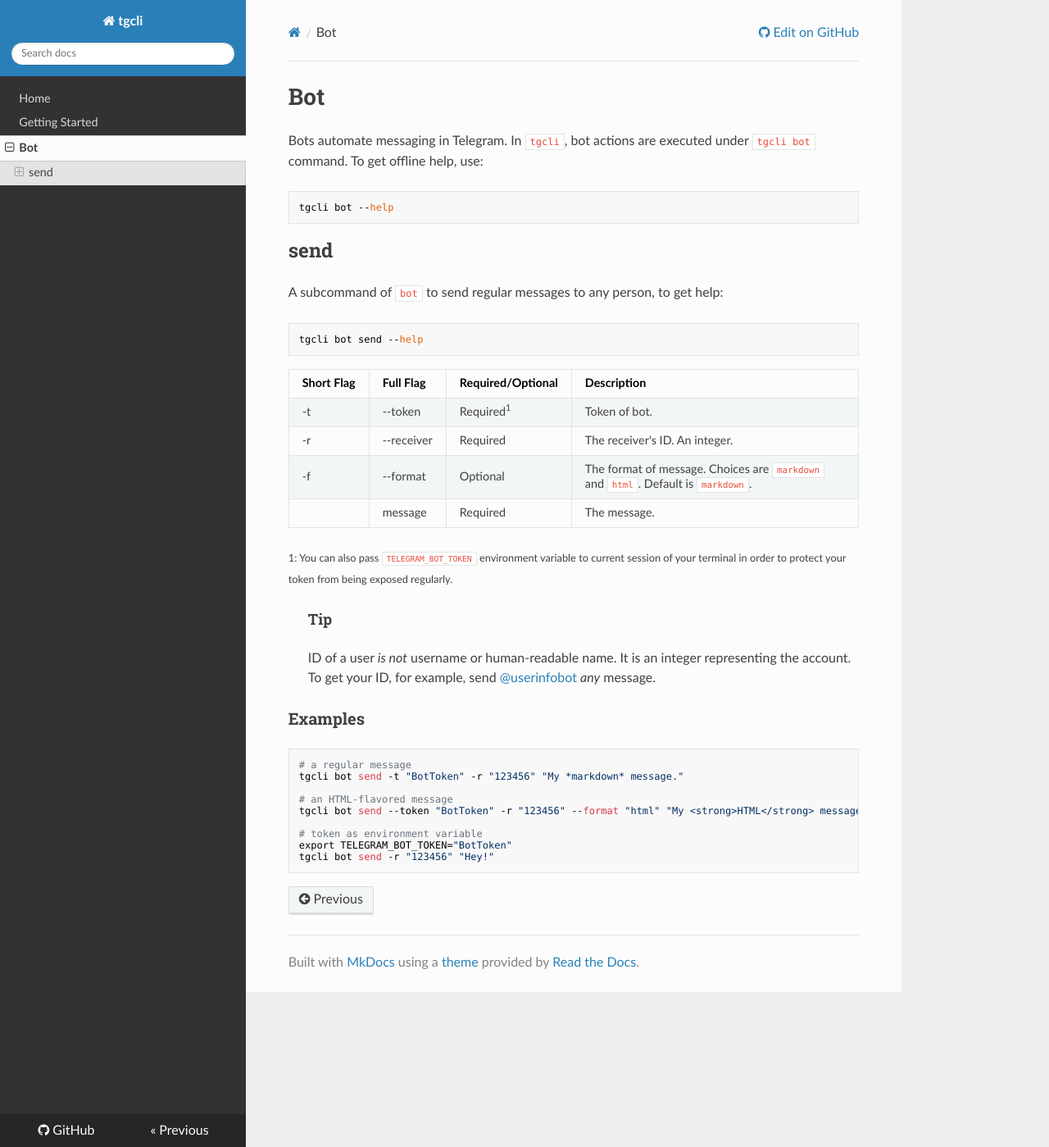
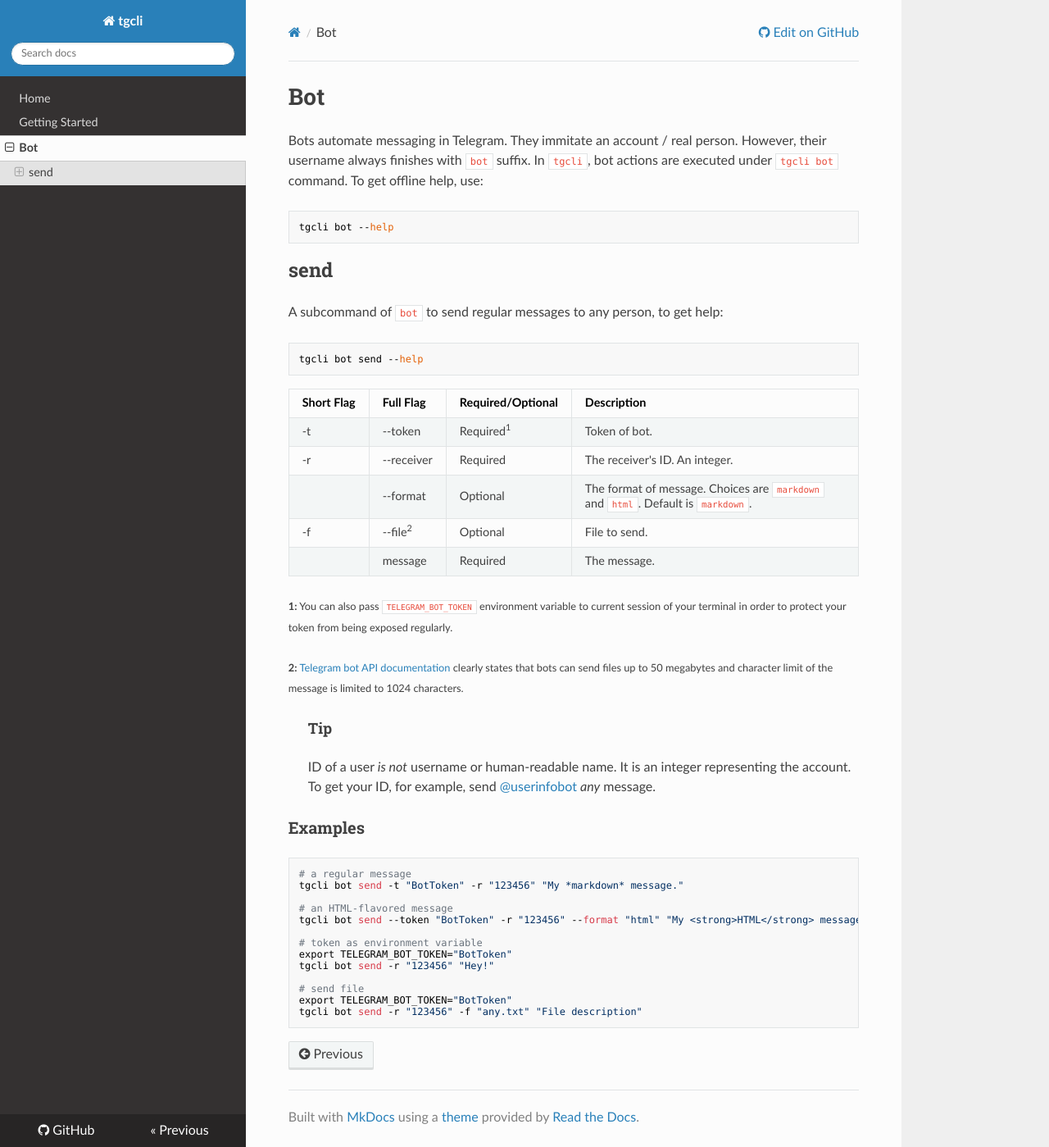
Before and after one commit to erayerdin/tgcli, an MkDocs documentation site: the page built from docs/bot.md, in a window 1280 px wide and 1399 px high. Shown: the whole window at 82% size. Built offline with MkDocs 1.6.1, drawn with Linux system fonts in a browser that asks for light colours; nearby versions of some CDN libraries.

Commit message:
updated documentation for "bot send"

```diff
--- a/docs/bot.md
+++ b/docs/bot.md
@@ -1,7 +1,8 @@
 # Bot
 
-Bots automate messaging in Telegram. In `tgcli`, bot actions are executed under
-`tgcli bot` command. To get offline help, use:
+Bots automate messaging in Telegram. They immitate an account / real person.
+However, their username always finishes with `bot` suffix. In `tgcli`, bot
+actions are executed under `tgcli bot` command. To get offline help, use:
 
     tgcli bot --help
 
@@ -15,12 +16,17 @@
 --- | --- | --- | ---
 -t | --token | Required<sup>1</sup> | Token of bot.
 -r | --receiver | Required | The receiver's ID. An integer.
--f | --format | Optional | The format of message. Choices are `markdown` and `html`. Default is `markdown`.
+ | --format | Optional | The format of message. Choices are `markdown` and `html`. Default is `markdown`.
+-f | --file<sup>2</sup> | Optional | File to send.
  | message | Required | The message.
 
-<small>1: You can also pass `TELEGRAM_BOT_TOKEN` environment variable to
+<small>**1:** You can also pass `TELEGRAM_BOT_TOKEN` environment variable to
 current session of your terminal in order to protect your token from being
 exposed regularly.</small>
+
+<small>**2:** [Telegram bot API documentation](https://core.telegram.org/bots/api#senddocument)
+clearly states that bots can send files up to 50 megabytes and character limit
+of the message is limited to 1024 characters.</small>
 
  > #### Tip
  > ID of a user  *is not* username or human-readable name. It is an integer
@@ -38,3 +44,7 @@
     # token as environment variable
     export TELEGRAM_BOT_TOKEN="BotToken"
     tgcli bot send -r "123456" "Hey!"
+
+    # send file
+    export TELEGRAM_BOT_TOKEN="BotToken"
+    tgcli bot send -r "123456" -f "any.txt" "File description"
```
